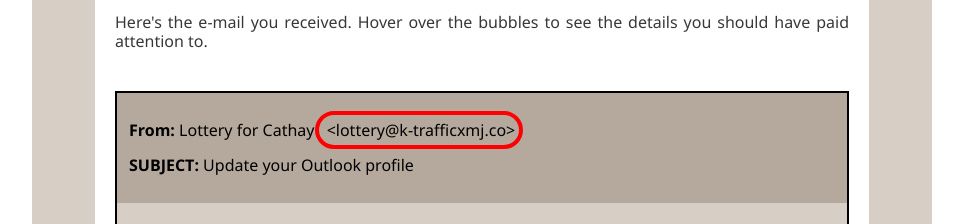
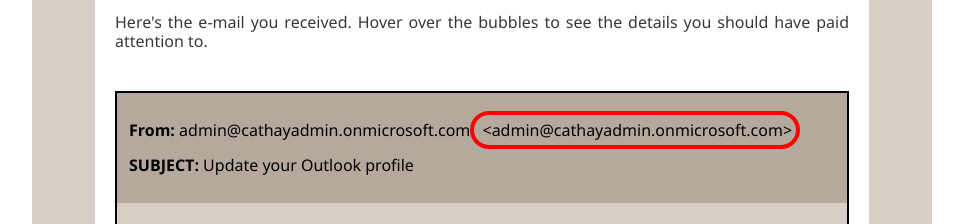
Before and after one commit to ITR3874932/ITR3874932.github.io, a plain HTML site: page index.html in a window 1280 px wide. Shown: the part 899-1123 px from the top of the page, without its empty margins (158-1121 px from the left). Drawn offline with Linux system fonts and the light colour scheme.

Commit message:
Update index.html
change object and email

```diff
--- a/index.html
+++ b/index.html
@@ -523,11 +523,11 @@
                         <td>
                         <!-- Email received -->
                         <!-- Dans l'email copié, pour entourer une partie du code en rouge, effet au survol de souris etc., il faut la déclarer en tant que class="tip". Le contenu du tooltip est indiqué à la suite dans le data-tooltip="texte a afficher".
-                        EXEMPLE : <p>De : Loterie pour Cathay<span class="tip" data-tooltip="Domaine d'expédition très suspect."> &lt;lottery@k-trafficxmj.co&gt;</span></p> -->
+                        EXEMPLE : <p>De : <span class="tip" data-tooltip="Domaine d'expédition très suspect."> &lt;admin@cathayadmin.onmicrosoft.com&gt;</span></p> -->
                         <div style="background-color: #D7CFC5; max-width:900px; border: 2px #000 solid; margin:12px auto">
                             <!-- Informations de l'e-mail -->
                             <div style="background-color: #B5A99D; color:#000; padding: 12px;">
-                            <p><span style="font-weight: 700;" key-translate="_FROM">De : </span><span key-translate="_SENDER">Loterie pour Cathay</span><span class="tip" data-tooltip="Domaine d'expédition très suspect." key-data-tooltip="_SENDER_TOOLTIP"> &lt;lottery@k-trafficxmj.co&gt;</span></p>
+                            <p><span style="font-weight: 700;" key-translate="_FROM">De : </span><span key-translate="_SENDER"></span><span class="tip" data-tooltip="Domaine d'expédition très suspect." key-data-tooltip="_SENDER_TOOLTIP"> &lt;admin@cathayadmin.onmicrosoft.com&gt;</span></p>
 
                             <p><span style="font-weight: 700;" key-translate="_SUBJ">Objet : </span><span key-translate="_SUBJECT">Participez au Tirage au Sort et Gagnez des Places Exclusives pour les Jeux Olympiques de Paris 2024</span></p>
                             </div>
@@ -785,7 +785,7 @@
             "_STEP_2_INTRO" : "Here's the e-mail you received. Hover over the bubbles to see the details you should have paid attention to.",
 
             "_FROM" : "From: ",
-            "_SENDER" : "Lottery for Cathay",
+            "_SENDER" : "admin@cathayadmin.onmicrosoft.com",
             "_SENDER_TOOLTIP" : "Highly suspicious sending domain",
             "_SUBJ" : "SUBJECT: ",
             "_SUBJECT" : "Update your Outlook profile",
@@ -822,7 +822,7 @@
             "_STEP_2_INTRO" : "Voici l'e-mail que vous avez reçu. Survolez les bulles pour voir les détails auxquels vous auriez dû prêter attention.",
 
             "_FROM" : "De : ",
-            "_SENDER" : "Loterie pour Cathay",
+            "_SENDER" : "admin@cathayadmin.onmicrosoft.com",
             "_SENDER_TOOLTIP" : "Domaine d'expédition très suspect.",
             "_SUBJ" : "Objet : ",
             "_SUBJECT" : "Update your Outlook profile",
```
